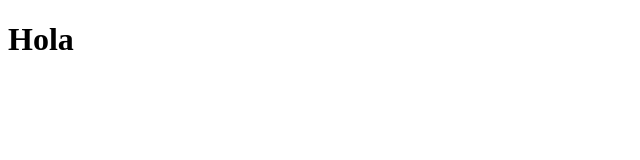
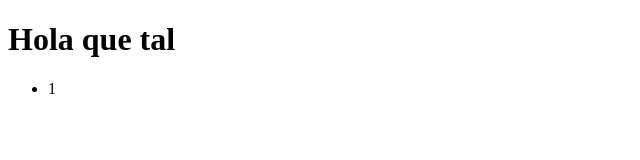
Before and after one commit to GemaMontejano/ejemplo-Github, a plain HTML site: page index.html in a window 1280 px wide. Shown: the whole page, without its empty margins (0-640 px from the left). Drawn offline with Linux system fonts and the light colour scheme.

Commit message:
rama prueba

```diff
--- a/index.html
+++ b/index.html
@@ -7,6 +7,9 @@
     <title>Prueba</title>
 </head>
 <body>
-    <h1>Hola</h1>
+    <h1>Hola que tal</h1>
+    <ul>
+        <li>1</li>
+    </ul>
 </body>
 </html>
```
